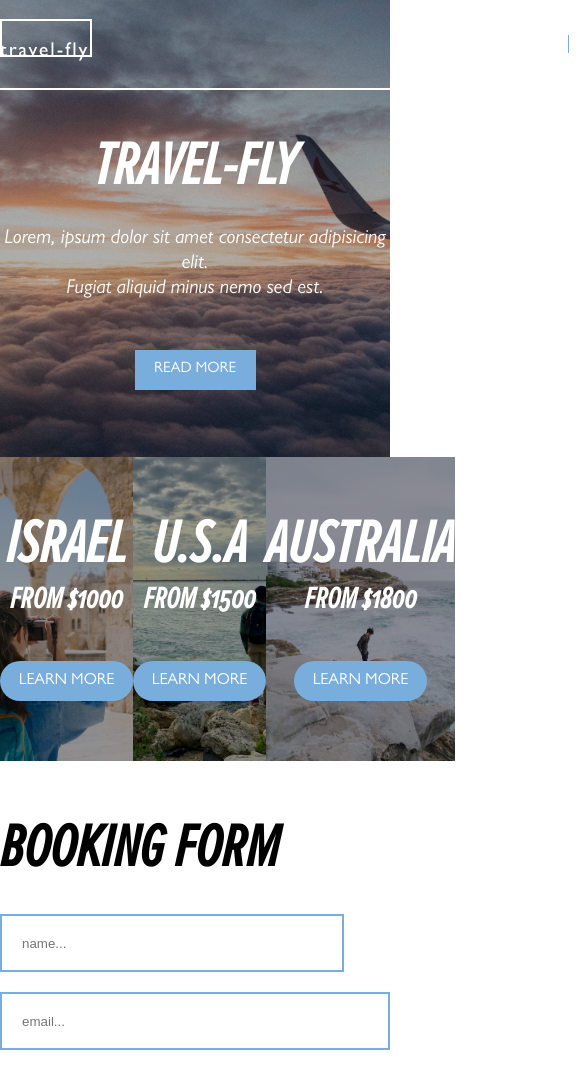
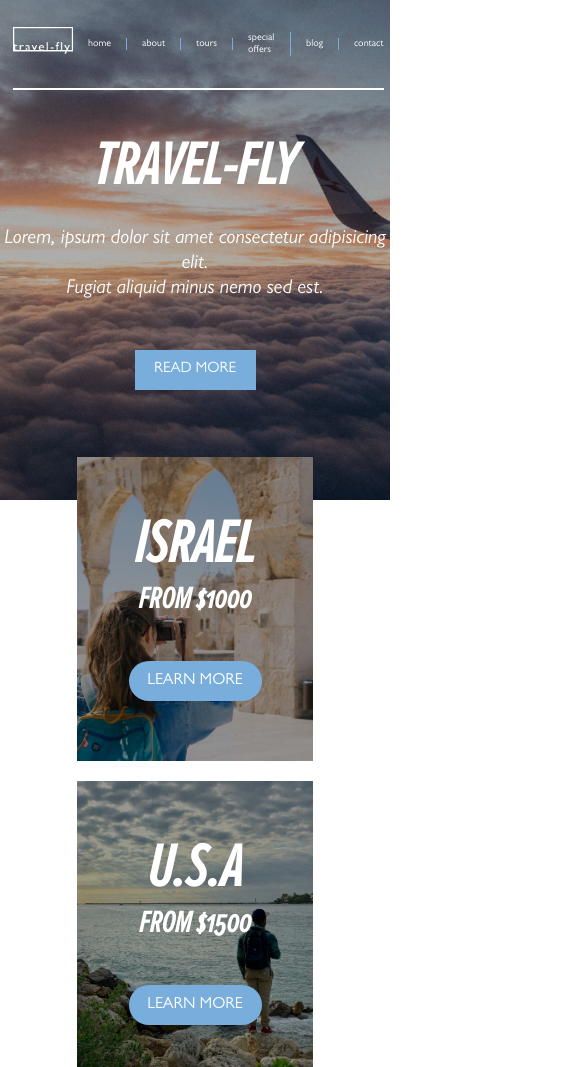
Before and after one commit to n215-jereblac/homework-four, a website: page index.html in a window 390 px wide. Shown: the top 1067 px of the page, 585 px wide, since content can reach past the window. Drawn offline with Linux system fonts and the light colour scheme.

Commit message:
Added media queries to the tour cards and nav bar

```diff
--- a/scss/home.scss
+++ b/scss/home.scss
@@ -116,12 +116,12 @@
                     justify-content: space-between;
                     flex-wrap: wrap;
                     .left {
-                        width: 344px;
+                        width: 42%;
                         height: $input-height;
                         padding: 20px;
                     }
                     .right {
-                        width: 453px;
+                        width: 55%;
                         height: $input-height;
                         padding: 20px;
                     }
@@ -135,7 +135,7 @@
                         margin-right: 41px;
                     }
                     .date-input {
-                        width: 698px;
+                        width: 85%;
                         padding: 20px;
                     }
                     .icon {
@@ -194,3 +194,13 @@
 .aussie-tour {
     background-image: linear-gradient(rgba(0,0,0,0.4), rgba(0,0,0,0.4)), url(../images/tour-03.jpg);
 }
+
+@media (max-width: 860px)
+{ .home .tours-home
+    { flex-direction: column;
+      align-items: center;
+    }
+    .home .tours-home .tour-card {
+        margin-bottom: 20px;
+    }
+}
--- a/scss/nav.scss
+++ b/scss/nav.scss
@@ -4,7 +4,7 @@
     z-index: 5;
     width: 100%;
 nav {
-    width: 980px;
+    max-width: 980px;
     height: 90px;
     // background-color: green;
     margin: 0 auto;
@@ -14,7 +14,6 @@ nav {
     font-family: $GS;
     .logo {
         color: $white;
-        font-size: 20px;
     }
     .link-holder {
         display: flex;
@@ -43,3 +42,36 @@ nav {
     }
 }
 }
+
+.logo-img {
+    background-image: url(../images/logo-white.png);
+}
+
+@media (max-width: 990px) {
+    .nav-holder {
+        left: 13px;
+        width: 95%;
+    }
+}
+
+@media (max-width: 600px) {
+.nav-holder nav .link-holder .links a {
+    font-size: 12px;
+    padding-left: 15px;
+    padding-right: 15px;
+}
+.nav-holder nav .logo img {
+    width: 80px;
+}
+}
+
+@media (max-width: 450px) {
+.nav-holder nav .link-holder .links a {
+    font-size: 10px;
+    padding-left: 15px;
+    padding-right: 15px;
+}
+.nav-holder nav .logo img {
+    width: 60px;
+}
+}
```
Also changed, not shown: css/styles.css, 1 other file.
